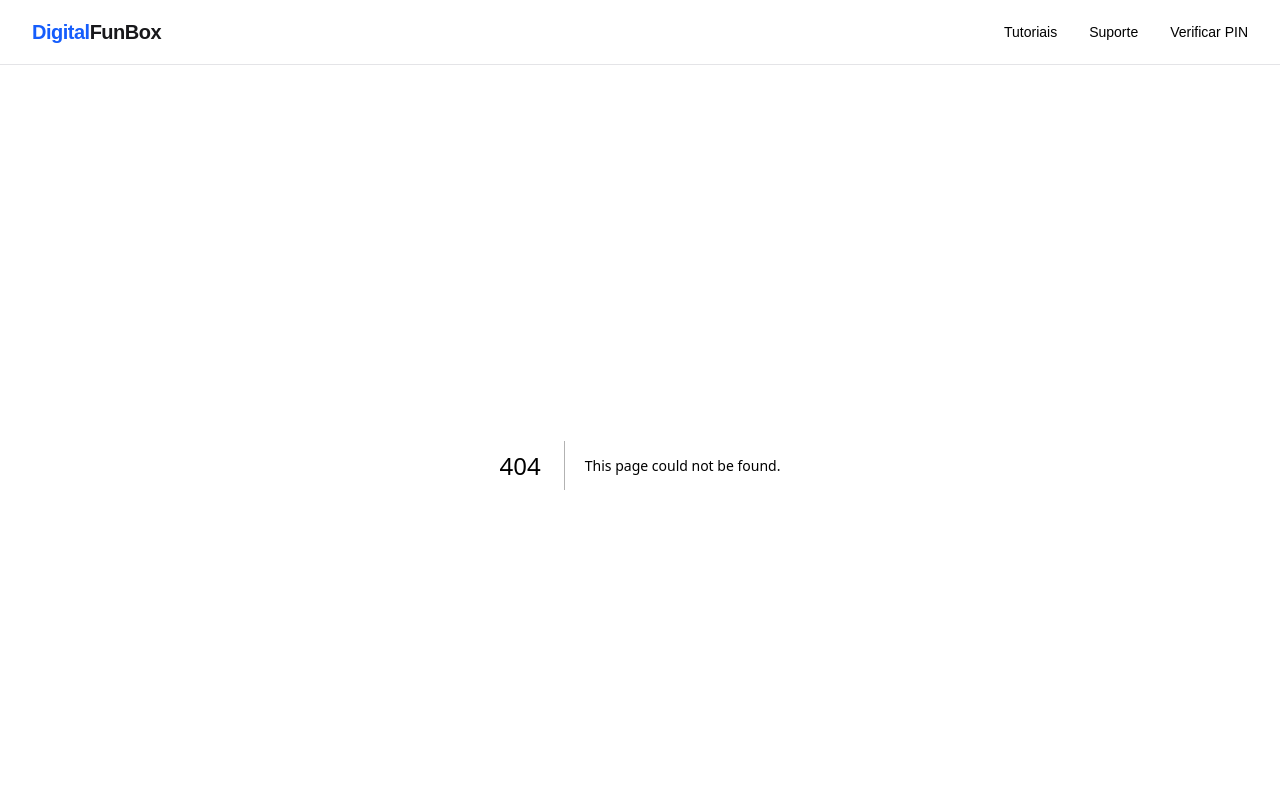
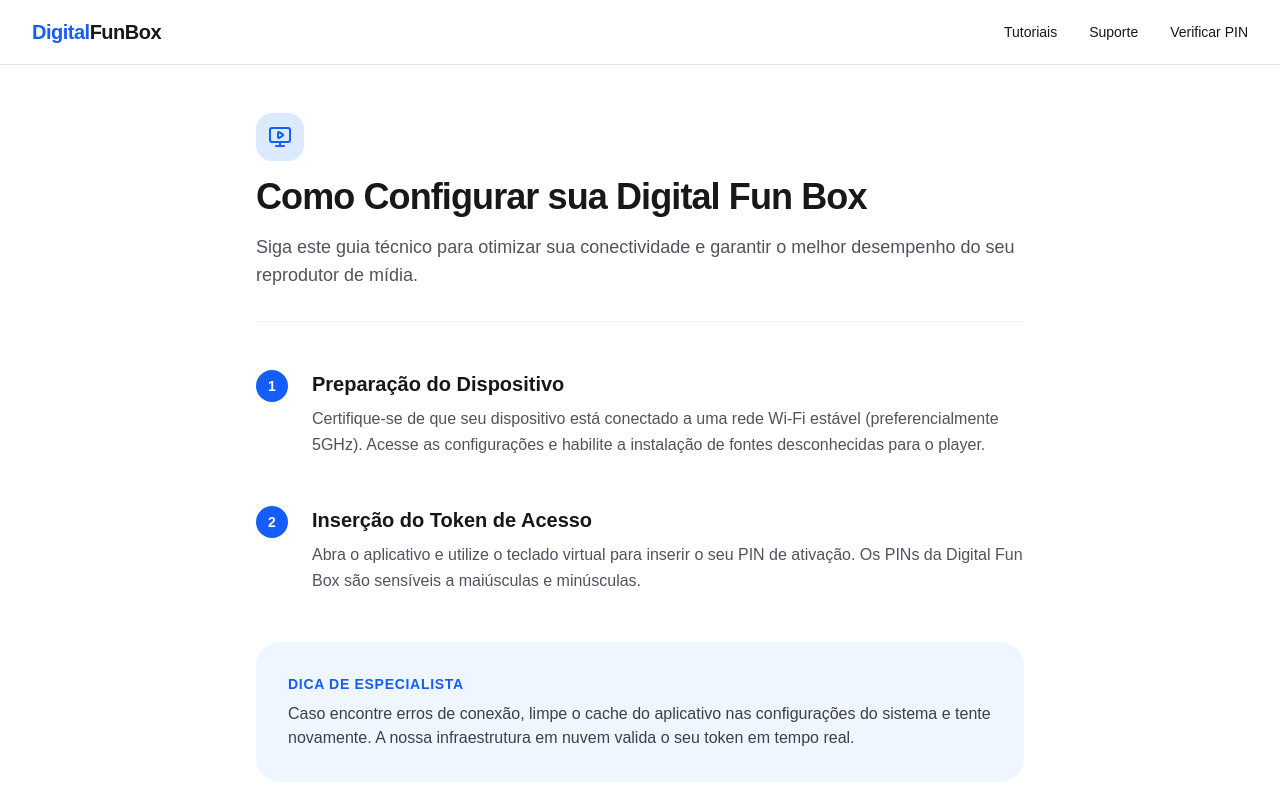
Before and after one commit to chris-carvalho-devfullstack/digitalfunbox, a Next.js app: page /tutoriais/configuracao-basica in a window 1280 px wide. Before the commit this address had no page. Shown: the top 800 px of the page. Built offline with nearby package versions, Linux system fonts and the light colour scheme.

Commit message:
proxy corrigido

```diff
--- /dev/null
+++ b/app/tutoriais/configuracao-basica/page.tsx
@@ -0,0 +1,61 @@
+import { MonitorPlay, ChevronRight } from "lucide-react";
+
+export const metadata = {
+  title: "Guia de Configuração Digital Fun Box | Suporte Técnico 2026",
+  description: "Aprenda a configurar sua central de entretenimento Digital Fun Box em dispositivos Android TV, FireStick e TV Box.",
+};
+
+export default function BasicSetup() {
+  return (
+    <div className="min-h-screen bg-white px-4 py-12 dark:bg-zinc-950 sm:px-6 lg:px-8">
+      <article className="mx-auto max-w-3xl">
+        <header className="mb-12 border-b border-zinc-100 pb-8 dark:border-zinc-800">
+          <div className="mb-4 flex h-12 w-12 items-center justify-center rounded-2xl bg-blue-100 text-blue-600 dark:bg-blue-900/30">
+            <MonitorPlay size={24} />
+          </div>
+          <h1 className="text-3xl font-extrabold tracking-tight text-zinc-900 dark:text-white sm:text-4xl">
+            Como Configurar sua Digital Fun Box
+          </h1>
+          <p className="mt-4 text-lg text-zinc-600 dark:text-zinc-400">
+            Siga este guia técnico para otimizar sua conectividade e garantir o melhor desempenho do seu reprodutor de mídia.
+          </p>
+        </header>
+
+        <section className="space-y-12">
+          <div className="flex gap-6">
+            <span className="flex h-8 w-8 shrink-0 items-center justify-center rounded-full bg-blue-600 text-sm font-bold text-white">1</span>
+            <div>
+              <h2 className="text-xl font-bold dark:text-white">Preparação do Dispositivo</h2>
+              <p className="mt-2 text-zinc-600 dark:text-zinc-400 leading-relaxed">
+                Certifique-se de que seu dispositivo está conectado a uma rede Wi-Fi estável (preferencialmente 5GHz). Acesse as configurações e habilite a instalação de fontes desconhecidas para o player.
+              </p>
+            </div>
+          </div>
+
+          <div className="flex gap-6">
+            <span className="flex h-8 w-8 shrink-0 items-center justify-center rounded-full bg-blue-600 text-sm font-bold text-white">2</span>
+            <div>
+              <h2 className="text-xl font-bold dark:text-white">Inserção do Token de Acesso</h2>
+              <p className="mt-2 text-zinc-600 dark:text-zinc-400 leading-relaxed">
+                Abra o aplicativo e utilize o teclado virtual para inserir o seu PIN de ativação. Os PINs da Digital Fun Box são sensíveis a maiúsculas e minúsculas.
+              </p>
+            </div>
+          </div>
+
+          <div className="rounded-3xl bg-blue-50 p-8 dark:bg-blue-900/10">
+            <h3 className="text-sm font-bold uppercase tracking-wider text-blue-600">Dica de Especialista</h3>
+            <p className="mt-2 text-zinc-700 dark:text-zinc-300">
+              Caso encontre erros de conexão, limpe o cache do aplicativo nas configurações do sistema e tente novamente. A nossa infraestrutura em nuvem valida o seu token em tempo real.
+            </p>
+          </div>
+        </section>
+
+        <footer className="mt-16 border-t border-zinc-100 pt-8 text-center dark:border-zinc-800">
+          <p className="text-sm text-zinc-500 italic">
+            &quot;A Digital Fun Box fornece apenas consultoria técnica e intermediação de licenças. O uso do software é de responsabilidade do usuário final.&quot;
+          </p>
+        </footer>
+      </article>
+    </div>
+  );
+}
--- a/proxy.ts
+++ b/proxy.ts
@@ -1,28 +1,29 @@
-// middleware.ts
+// proxy.ts
 import { NextResponse } from 'next/server';
 import type { NextRequest } from 'next/server';
 
-export function middleware(request: NextRequest) {
+// No Next.js 16, a função exportada deve se chamar 'proxy' ou ser o export default
+export function proxy(request: NextRequest) {
   const url = request.nextUrl;
   const userAgent = request.headers.get('user-agent') || '';
 
-  // 1. Lista de Bots que queremos "educar" com conteúdo limpo
+  // 1. Lista de Bots para redirecionamento (Compliance/Blindagem)
   const isBot = /Googlebot|bingbot|Baiduspider|AnatelBot|RightsWatch/i.test(userAgent);
 
-  // 2. Se for um Bot tentando acessar caminhos de checkout ou chaves
+  // 2. Proteção de rotas sensíveis contra robôs
   if (isBot && (url.pathname.includes('checkout') || url.pathname.includes('comprar'))) {
-    // Redirecionamos o robô para um tutorial inofensivo
+    // Redireciona para o tutorial educativo (seu "Cavalo de Troia")
     return NextResponse.redirect(new URL('/tutoriais/configuracao-basica', request.url));
   }
 
-  // 3. Adiciona um header para identificarmos no backend se é um humano validado
+  // 3. Header de verificação para o backend
   const response = NextResponse.next();
   response.headers.set('x-dfb-verified', 'true');
 
   return response;
 }
 
-// Define em quais rotas o middleware deve atuar
+// O matcher permanece o mesmo
 export const config = {
   matcher: ['/checkout/:path*', '/api/keys/:path*'],
 };
```
